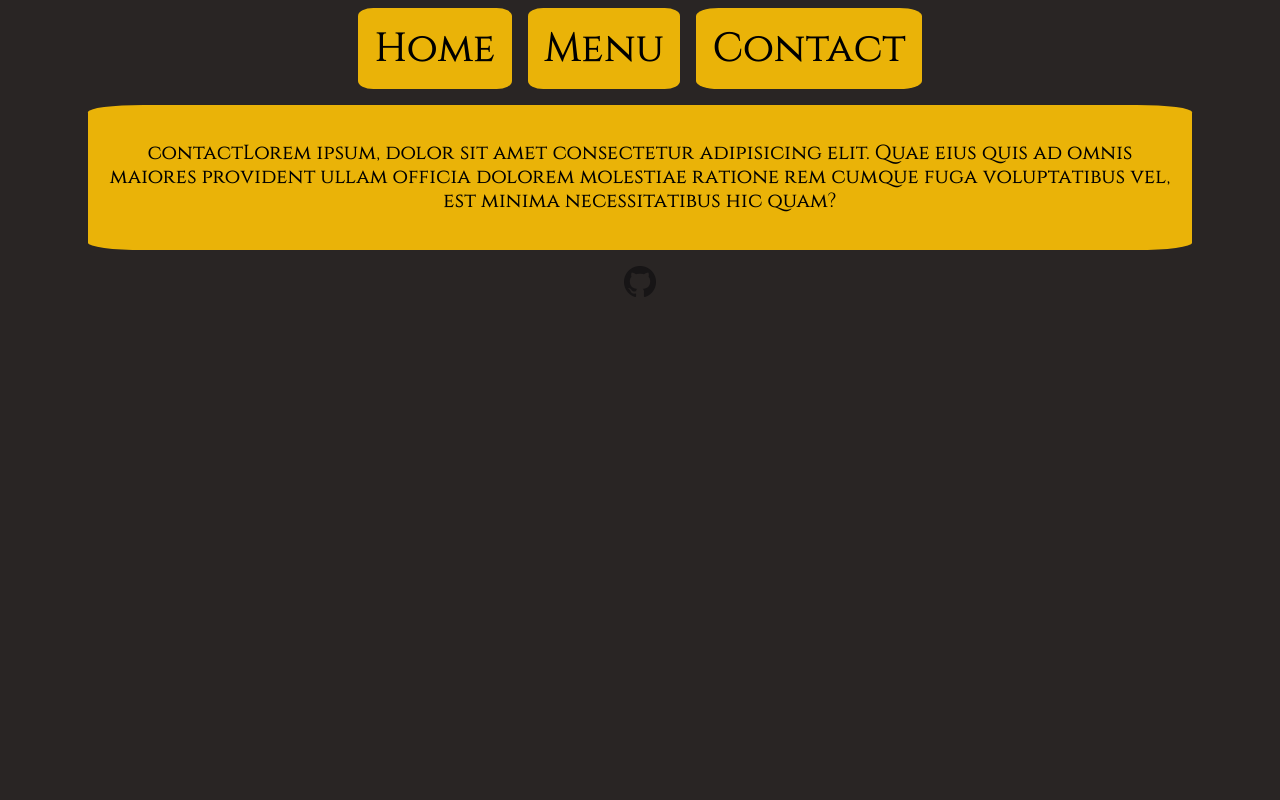
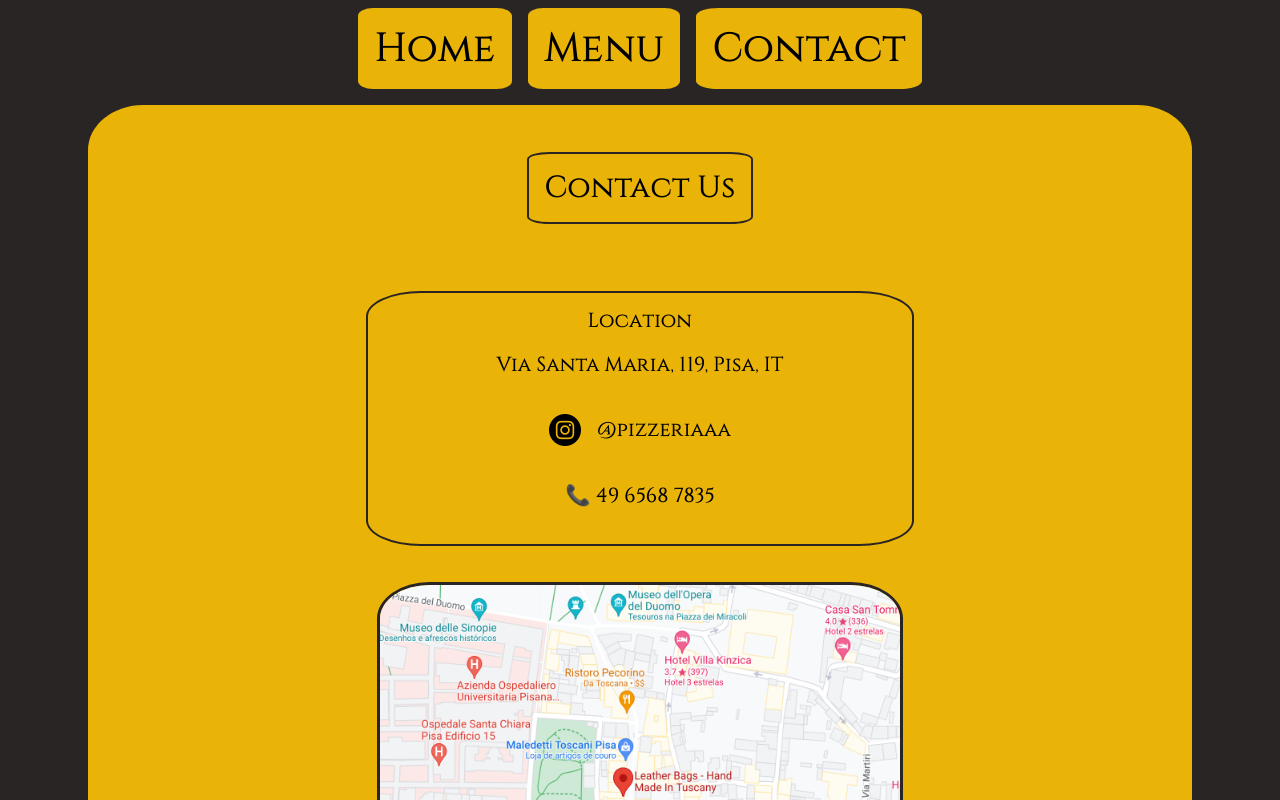
Before and after one commit to giovanniPepi/restaurant_JS, a website built with webpack: page src/index.html in a window 1280 px wide. Both pictures are taken after a click on the element "Contact". Shown: the top 800 px of the page. Built offline with nearby package versions, Linux system fonts and the light colour scheme.

Commit message:
Update margins of contact tab

```diff
--- a/src/contactLoader.js
+++ b/src/contactLoader.js
@@ -1,4 +1,6 @@
 import clear from "./clear";
+import mapImg from "./img/map.png"
+import instIcon from "./img/inst.png"
 
 const contactLoader = () => {
   clear();
@@ -6,12 +8,54 @@ const contactLoader = () => {
   const container = document.querySelector('.container');
   const footer = document.querySelector(".footer");
 
-  const para1 = document.createElement('p');
+  //creation
   const menuContainer = document.createElement('div');
   menuContainer.setAttribute('class', 'menuContainer');
-  para1.textContent = "contactLorem ipsum, dolor sit amet consectetur adipisicing elit. Quae eius quis ad omnis maiores provident ullam officia dolorem molestiae ratione rem cumque fuga voluptatibus vel, est minima necessitatibus hic quam?";
+
+  const para1 = document.createElement('p');
+  para1.setAttribute('class', 'para1');
+  para1.textContent = "Contact Us";
+
+  const para2 = document.createElement('p');
+  para2.setAttribute('class', 'para2');
+  para2.textContent = "Location";
+
+  const para2Desc = document.createElement('p');
+  para2Desc.setAttribute('class', 'para2Desc');
+  para2Desc.textContent = "Via Santa Maria, 119, Pisa, IT "
+
+  const para2Desc2 = document.createElement('div');
+  para2Desc2.setAttribute('class', 'para2Desc2');
+
+  const inst = new Image();
+  inst.src = instIcon;
+  inst.setAttribute('class', 'flatIcon');
+
+  const para2Desc2Inst = document.createElement("p");
+  para2Desc2Inst.setAttribute('class', 'inst');
+  para2Desc2Inst.textContent = "@pizzeriaaa";
+
+  const para2Desc3 = document.createElement('p');
+  para2Desc3.setAttribute('class', 'para2Desc3');
+  para2Desc3.textContent = "📞 49 6568 7835";
+
+
+  const map = new Image();
+  map.src = mapImg;
+  map.setAttribute("class", "mapImg");
+
+
+  //appends
+  para2Desc2.appendChild(inst);
+  para2Desc2.appendChild(para2Desc2Inst);
+
+  para2.appendChild(para2Desc);
+  para2.appendChild(para2Desc2);
+  para2.appendChild(para2Desc3);
 
   menuContainer.appendChild(para1);
+  menuContainer.appendChild(para2);
+  menuContainer.appendChild(map);
   main.appendChild(menuContainer);
 
   container.insertBefore(main, footer);
--- a/src/style.css
+++ b/src/style.css
@@ -14,6 +14,7 @@
   --myPadding: 1rem;
   --myBorder: 10%;
   --imgMenu: calc(10vw + 10vh);
+  --imgMap: calc(25vw + 25vh);
   text-align: center;
 }
 /*  body *{
@@ -99,3 +100,20 @@ body {
 .para5 {
   margin-bottom: 2.5rem;
 }
+.mapImg {
+  width: var(--imgMap);
+  height: calc((var(--imgMap)) - 10rem);
+  border: 3px solid var(--background1);
+  border-radius: var(--myBorder);
+  margin-bottom: 2.5rem;
+}
+.flatIcon {
+  width: 2rem;
+  height: 2rem;
+}
+.para2Desc2, .para2Desc3 {
+  display:flex;
+  gap: 1rem;
+  align-items: center;
+  justify-content: center;
+}
```
